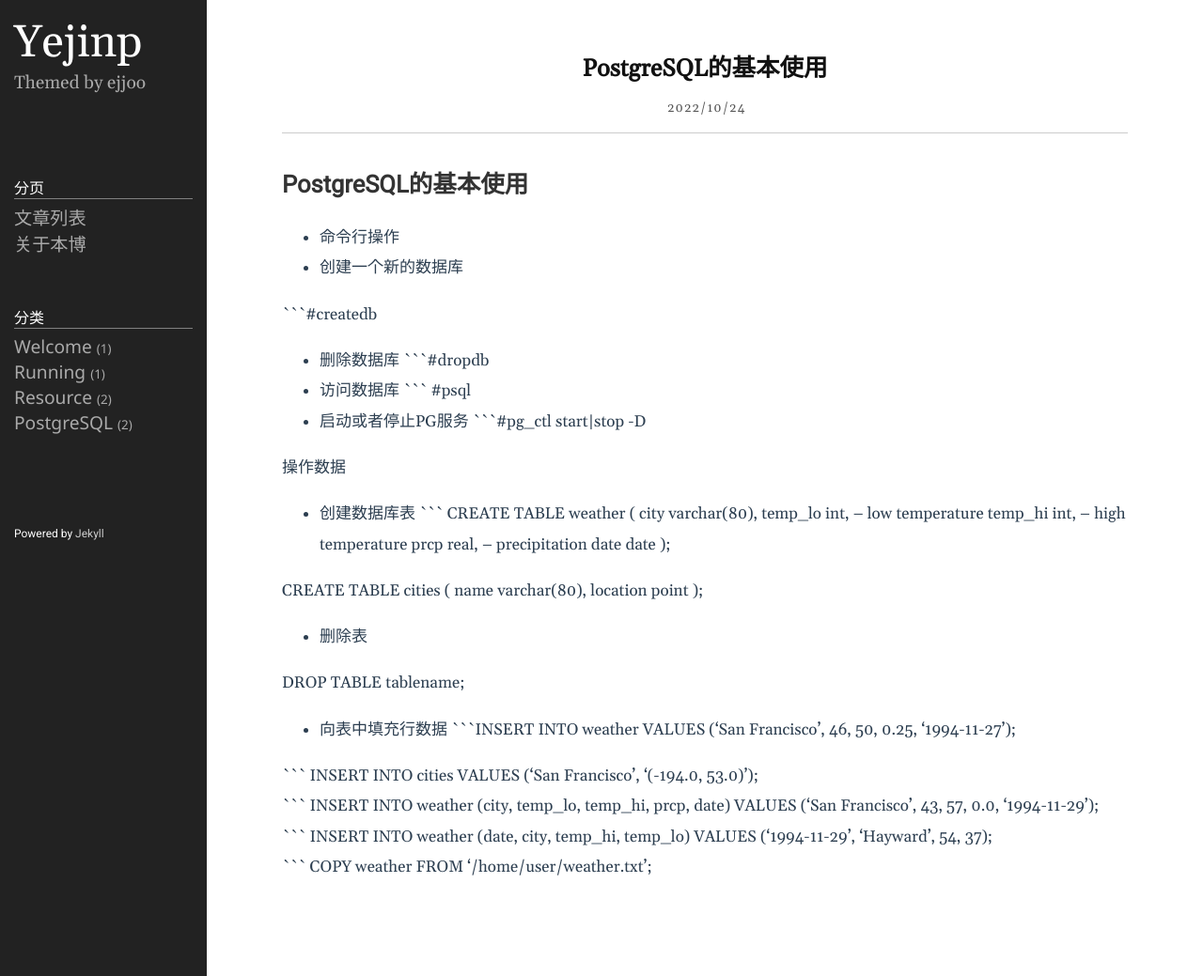
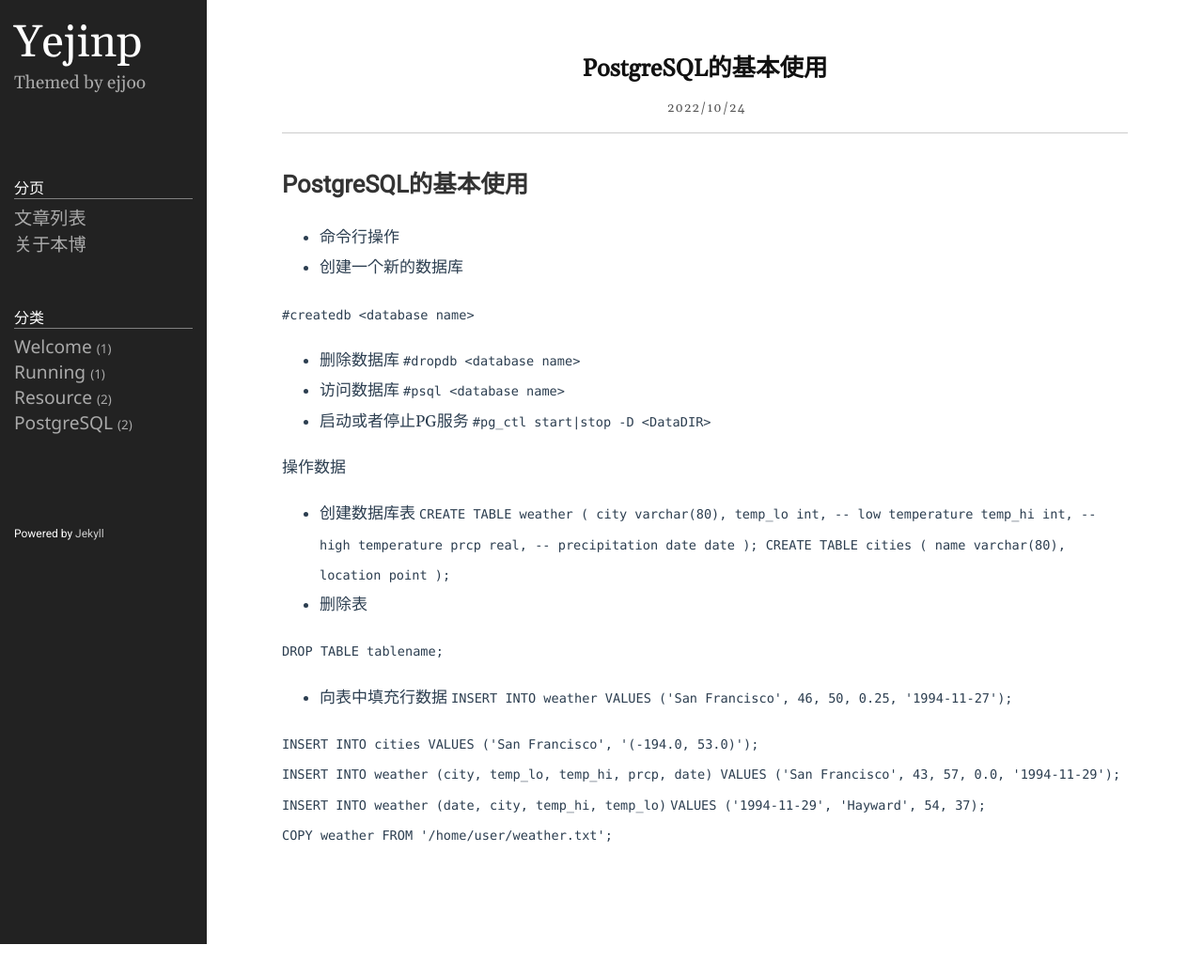
Before and after one commit to yejinp/yejinp.github.io, a Jekyll site: the page built from 2022/postgresql/2022-10-24-PostgreSQL的基本使用.markdown, in a window 1280 px wide. Shown: the whole page at 94% size. Built offline with Jekyll 4.4.1, drawn with Linux system fonts in a browser that asks for light colours; after the commit the page ends 1005 px from its top, so only the background shows below that.

Commit message:
change format

````diff
--- a/2022/postgresql/2022-10-24-PostgreSQL的基本使用.markdown
+++ b/2022/postgresql/2022-10-24-PostgreSQL的基本使用.markdown
@@ -10,45 +10,45 @@ category: PostgreSQL
 - 命令行操作
  - 创建一个新的数据库
 
- ```#createdb  <database name>
+ ```#createdb  <database name>```
 
  - 删除数据库
- ```#dropdb <database name>
+ ```#dropdb <database name>```
 
  - 访问数据库
- ``` #psql <database name>
+ ``` #psql <database name>```
 
  - 启动或者停止PG服务
- ```#pg_ctl start|stop -D <DataDIR>
+ ```#pg_ctl start|stop -D <DataDIR>```
 
 操作数据
  - 创建数据库表
-``` CREATE TABLE weather (
+```CREATE TABLE weather (
     city    varchar(80),
     temp_lo int,    -- low temperature
     temp_hi int,    -- high temperature
     prcp    real,   -- precipitation
     date    date
 );
-
 CREATE TABLE cities (
     name    varchar(80),
     location    point
 );
+```
 
  - 删除表
 
- DROP TABLE tablename;
+``` DROP TABLE tablename;```
 
  - 向表中填充行数据
- ```INSERT INTO weather VALUES ('San Francisco', 46, 50, 0.25, '1994-11-27');
+ ```INSERT INTO weather VALUES ('San Francisco', 46, 50, 0.25, '1994-11-27');```
 
-``` INSERT INTO cities VALUES ('San Francisco', '(-194.0, 53.0)');
+``` INSERT INTO cities VALUES ('San Francisco', '(-194.0, 53.0)');```
 
 ``` INSERT INTO weather (city, temp_lo, temp_hi, prcp, date)
-    VALUES ('San Francisco', 43, 57, 0.0, '1994-11-29');
+    VALUES ('San Francisco', 43, 57, 0.0, '1994-11-29');```
 
-``` INSERT INTO weather (date, city, temp_hi, temp_lo)
-    VALUES ('1994-11-29', 'Hayward', 54, 37);
+``` INSERT INTO weather (date, city, temp_hi, temp_lo)```
+```    VALUES ('1994-11-29', 'Hayward', 54, 37);```
 
-``` COPY weather FROM '/home/user/weather.txt';
+``` COPY weather FROM '/home/user/weather.txt';```
--- a/2022/postgresql/postgreSQL中page_size与磁盘block size和内存page size.markdown
+++ b/2022/postgresql/postgreSQL中page_size与磁盘block size和内存page size.markdown
@@ -33,3 +33,8 @@ test=# SHOW block_size;
  - Linux操作系统的page size是内存页的大小
 
  - 磁盘的 block size也叫磁盘块，是磁盘存储文件的基本单位，一个磁盘块中不能存储两个文件；
+
+block size大于虚拟内存的 page size时，读取一个block size到内存中会引起跨page；
+
+block size越大，越容易实现HOT功能， Index-Only功能可能性越低；
+block size越小，越难实现HOT功能， Index-Only功能可能性越高；
````
